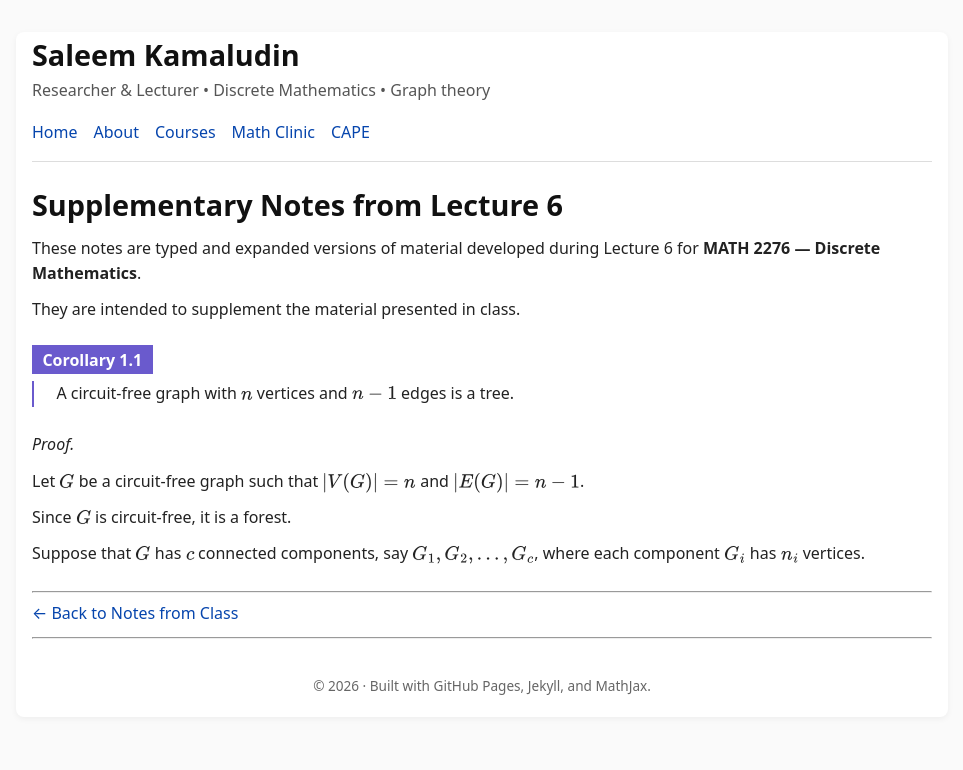
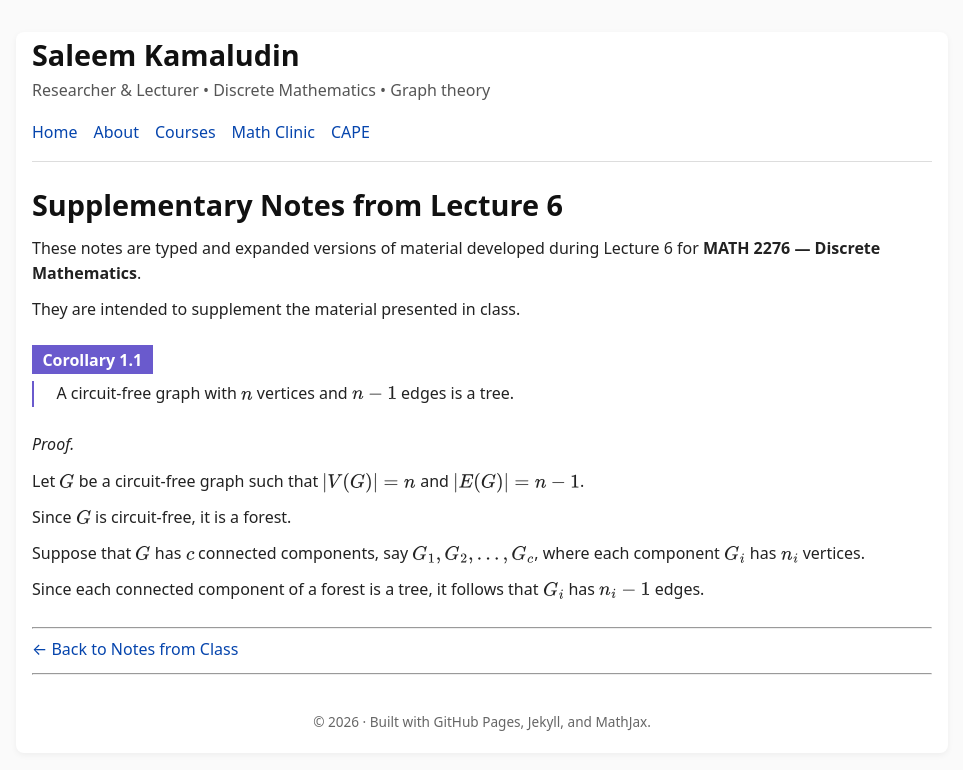
Before and after one commit to SaleemKamaludin/SaleemKamaludin.github.io, a Jekyll site: the page built from courses/math-2276/notes-from-class/supplementary-lecture-6/index.md, in a window 1280 px wide. Shown: the top 770 px of the page, without its empty margins (158-1121 px from the left). Built offline with Jekyll 4.4.1, drawn with Linux system fonts in a browser that asks for light colours.

Commit message:
Continue proof of Corollary 1.1 in Lecture 6 notes

```diff
--- a/courses/math-2276/notes-from-class/supplementary-lecture-6/index.md
+++ b/courses/math-2276/notes-from-class/supplementary-lecture-6/index.md
@@ -50,6 +50,15 @@ They are intended to supplement the material presented in class.
     </p>
 
   </div>
+
+  <div id="cor-circuit-free-n-minus-1-tree-proof-component-edges">
+
+    <p>
+      Since each connected component of a forest is a tree,
+      it follows that \(G_i\) has \(n_i-1\) edges.
+    </p>
+
+  </div>
 </div>
 
 ---
```
